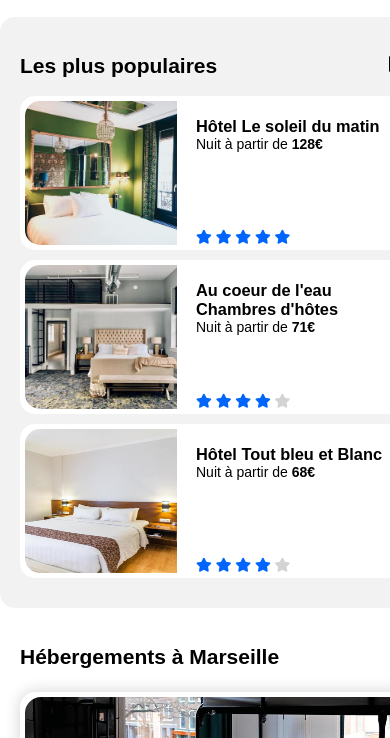
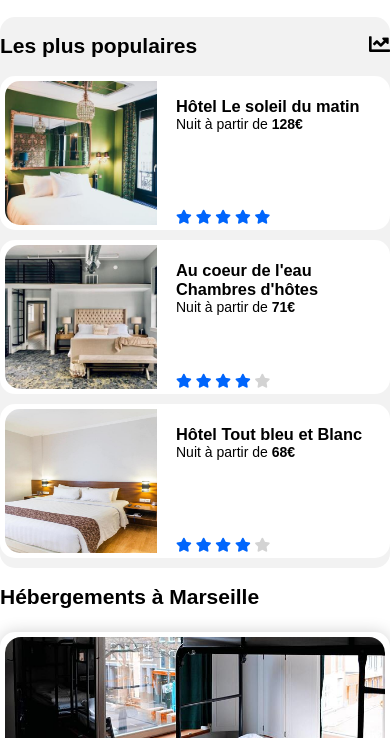
Before and after one commit to Alex68200/P2_Steinmetz_Alexandre, a plain HTML site: page index.html in a window 390 px wide. Shown: the part 626-1364 px from the top of the page. Drawn offline with Linux system fonts and the light colour scheme; a web font is replaced by a local one.

Commit message:
media_queries

```diff
--- a/style.css
+++ b/style.css
@@ -3,18 +3,17 @@
     src: url("./Raleway/Raleway-VariableFont_wght.ttf");
     font-weight: 100 1000;
   }
-
 body{
     font-size: 14px;
     font-family: 'Raleway', sans-serif;
     margin-top: 0px;
+    width: 100%;
 }
-a {
+a{
     text-decoration: none;
     color: inherit;
     cursor: pointer;
 }
-
 header{
     width: 98%;
     margin: 35px;
@@ -119,6 +118,7 @@ h1{
     border-left: none;
     padding-right: 20px;
     font-weight: bold;
+    cursor: pointer;
 }
 .filtres ul :hover{
     color: #0065FC;
@@ -355,6 +355,7 @@ footer li{
     }
     main{
         flex-direction: column-reverse;
+        margin: 0;
     }
     nav{
         flex-direction: column;
@@ -401,12 +402,9 @@ footer li{
     .filtres ul li{
         font-size: 18px;
     }
-    main{
-        flex-direction: column-reverse;
-        margin: 0;
-    }
     .hosting_popular{
         width: 100%;
+        padding: 0;
     }
     .hosting_popular figure{
         margin: 10px 0;
@@ -414,6 +412,7 @@ footer li{
     .hebergements{
         width: 100%;
         background-color: white;
+        padding: 0;
     }
     .hotels{
         flex-direction: column;
@@ -441,7 +440,6 @@ footer li{
     .colonnes figure{
         height: 190px;
         margin-top: 25px;
-        margin-left: 20px;
     }
     .simple{
         width: 100%;
```
